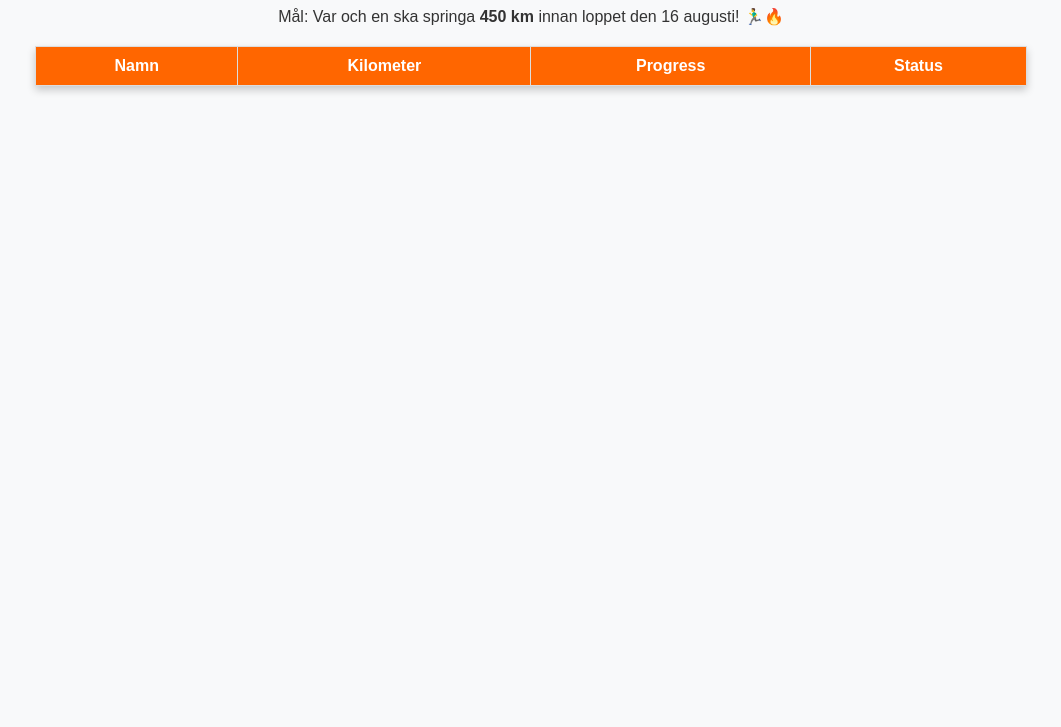
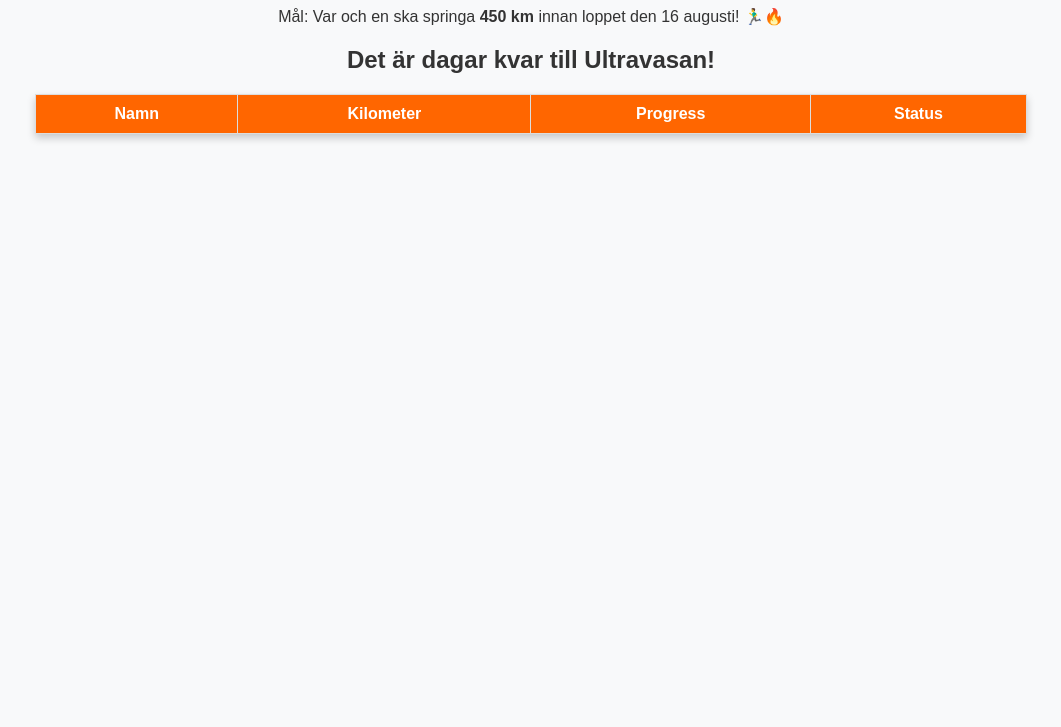
Before and after one commit to 0lka/ultravasan, a plain HTML site: page index.html in a window 1280 px wide. Shown: the part 73-800 px from the top of the page, without its empty margins (109-1170 px from the left). Drawn offline with Linux system fonts and the light colour scheme; no server answers.

Commit message:
Add files via upload

```diff
--- a/index.html
+++ b/index.html
@@ -10,6 +10,12 @@
     <h1>Ultravasan 45 - Träningstracker</h1>
     <p>Mål: Var och en ska springa <strong>450 km</strong> innan loppet den 16 augusti! 🏃‍♂️🔥</p>
 
+    <!-- Nedräkning -->
+    <div id="countdown">
+        <h2>Det är <span id="days-left"></span> dagar kvar till Ultravasan!</h2>
+    </div>
+
+    <!-- Tabell med data -->
     <table>
         <thead>
             <tr>
```
